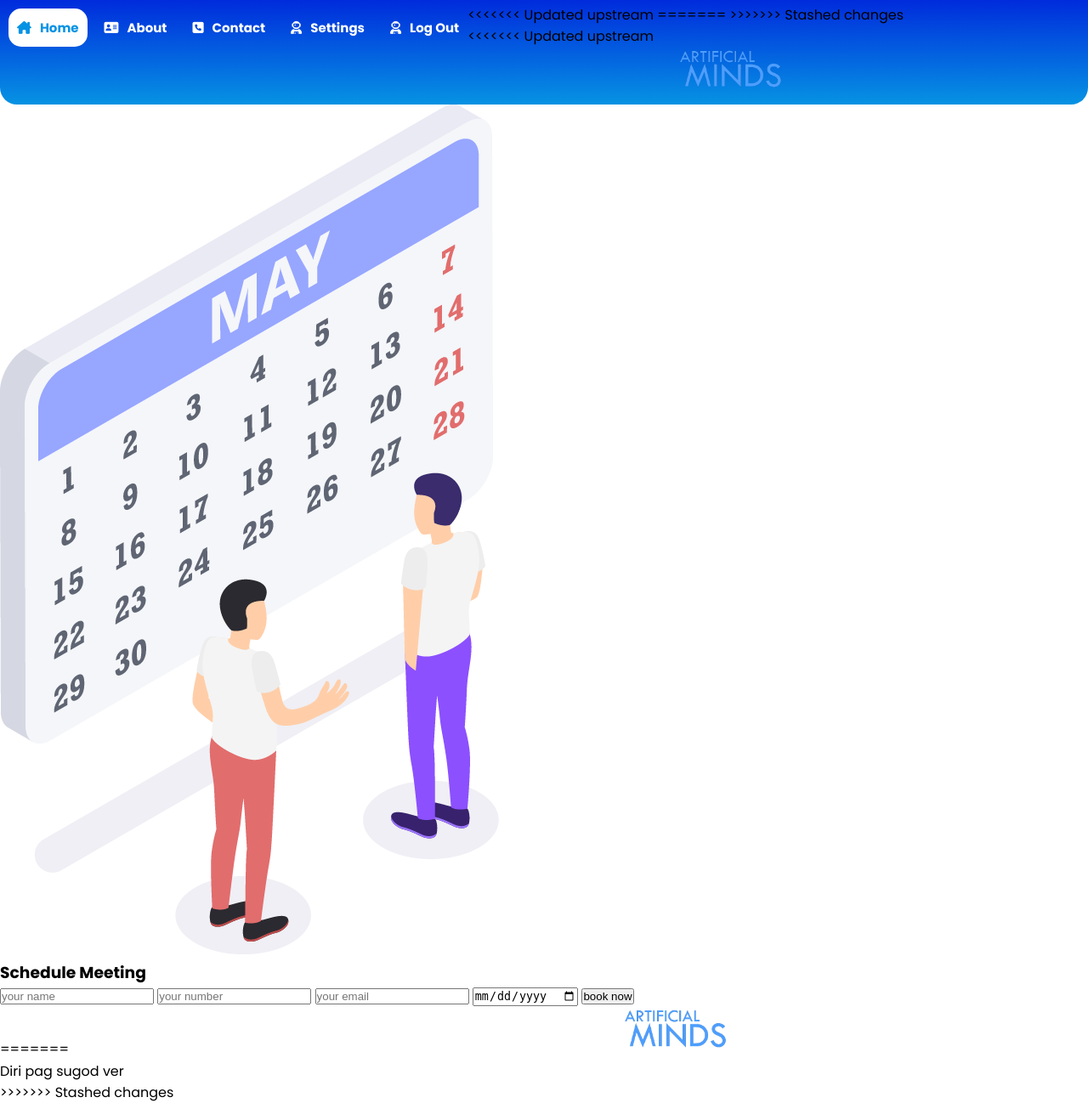
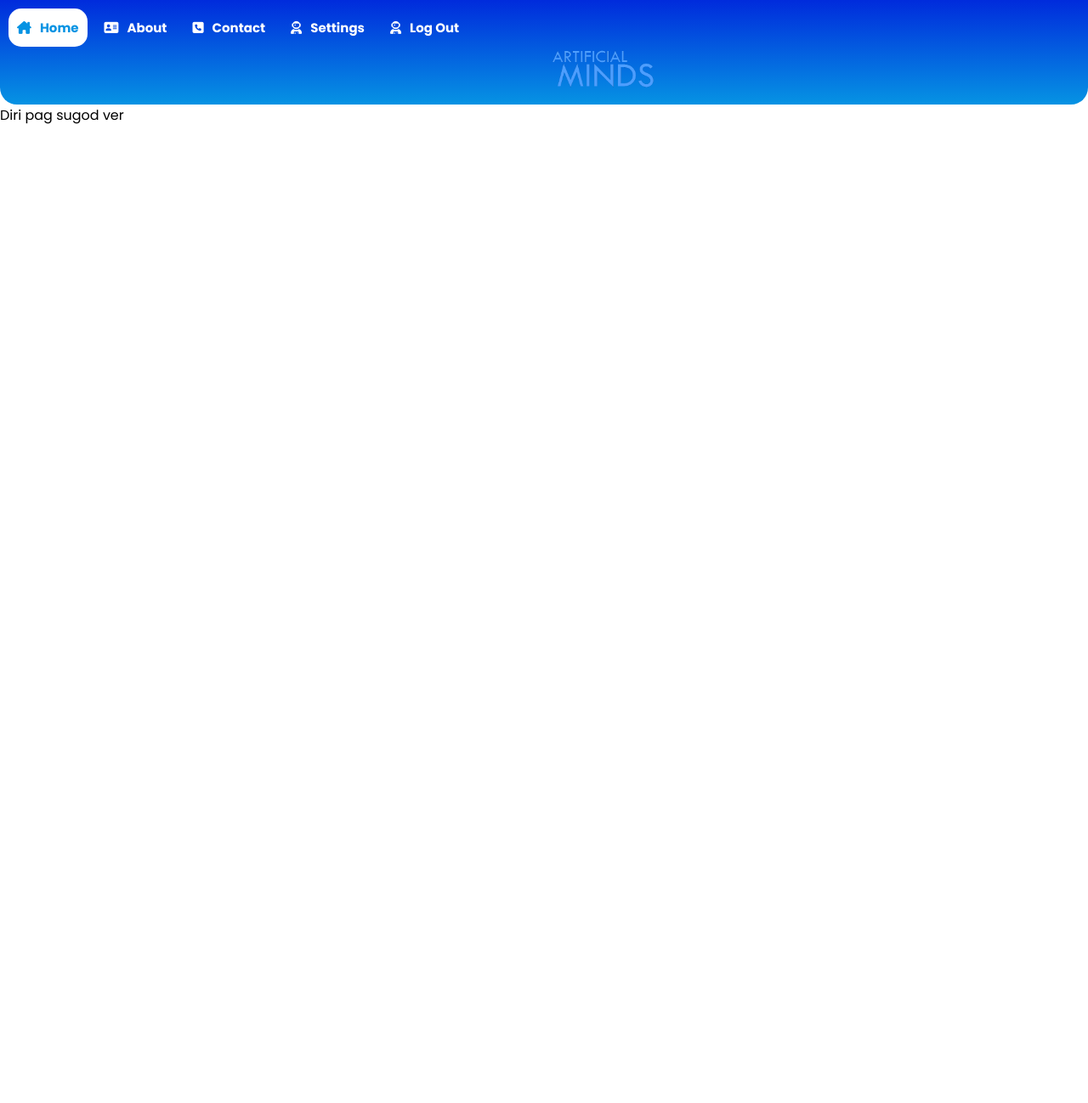
Before and after one commit to justindy12/artificialminds, a Django app: page /sample/setappointment in a window 1280 px wide. Shown: the whole page at 85% size. After the commit the page ends 146 px from the top, so only its background shows below. Run offline with Django 4.2, Linux system fonts and the light colour scheme.

Commit message:
some ui changes

```diff
--- a/MyProject/capstone/sample/templates/setappointment.html
+++ b/MyProject/capstone/sample/templates/setappointment.html
@@ -15,45 +15,15 @@
         <li>
             <a href="{% url 'sample:setting' %}"><i class="fa-solid fa-user-astronaut"></i>Settings</a>
         </li>
-<<<<<<< Updated upstream
-=======
         <li style="border-radius: 5px; border-bottom: 2px white solid; pointer-events: none;">
             {% if user.is_authenticated %}
                 <a> {{user.username}}</a>
             {% endif %}
          </li>
->>>>>>> Stashed changes
         <li>
             <a href="{% url 'sample:logout' %}"><i class="fa-solid fa-user-astronaut"></i>Log Out</a>
         </li>
     </ul>
-<<<<<<< Updated upstream
-    <a href="#"><img src="../static/img/images/logo.png" class="logo" style="max-width: 120px; margin-left: 800px;position: relative;"></a>
-</div>
-
-<section class="book" id="book">
-
-    <div class="row">
-        <div class="image">
-            <img src="../static/img/images/calendar.png">
-        </div>
-
-        <form action="">
-            <h3>Schedule Meeting</h3>
-            <input type="text" placeholder="your name" class="box">
-            <input type="number" placeholder="your number" class="box">
-            <input type="email" placeholder="your email" class="box">
-            <input type="date" class="box">
-            <input type="submit" value="book now" class="btn">
-        </form>
-    </div>
-    <div class="circle">
-    </div>
-</section>
-
-<!-- booking section ends -->
-
-=======
     <a href="#"><img src="../static/img/images/logo.png" class="logo" style="max-width: 120px; margin-left: 650px;position: relative;"></a>
 </div>
 
@@ -64,5 +34,4 @@
 <!-- end here -->
 <div class="circle1">
 </div>
->>>>>>> Stashed changes
 {% endblock%}
```
